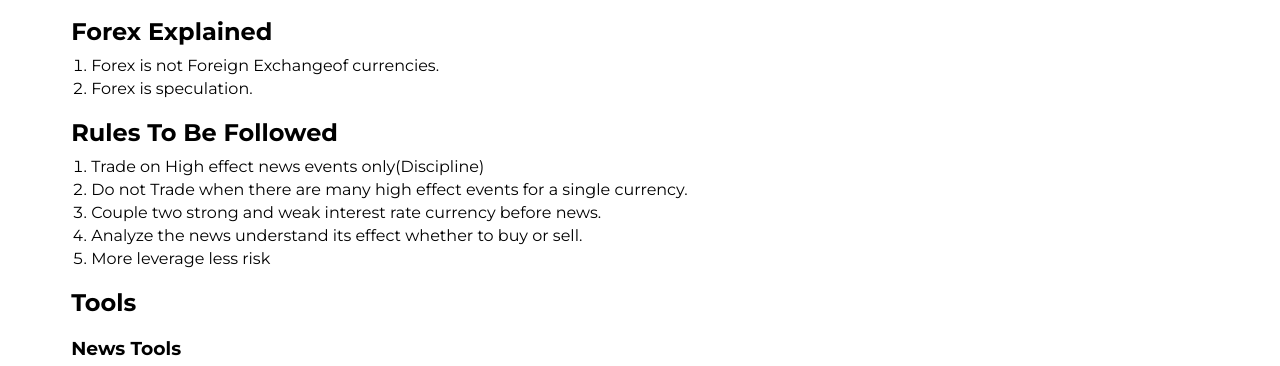
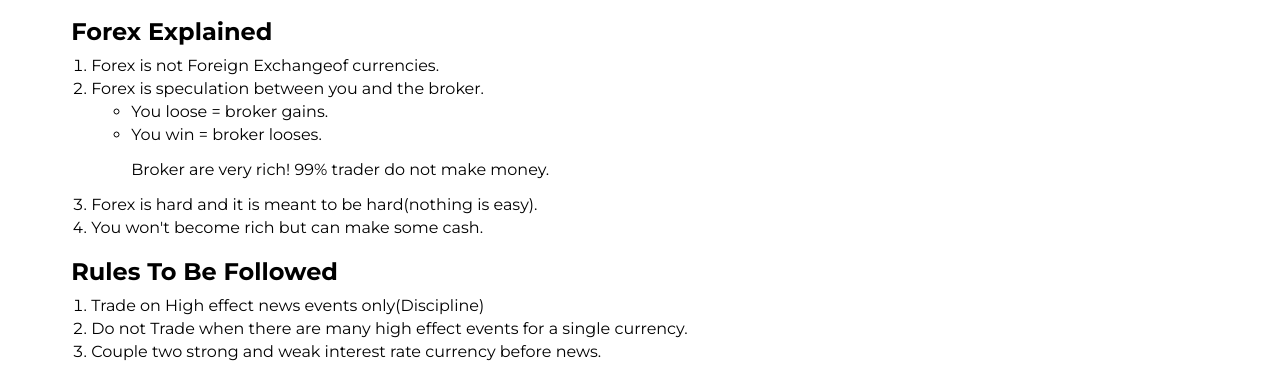
Before and after one commit to chebon254/Forex-Chart, a plain HTML site: page Forex/index.html in a window 1280 px wide. Shown: the part 1142-1508 px from the top of the page. Drawn offline with nearby package versions, Linux system fonts and the light colour scheme; a script that the page names is missing.

Commit message:
Code Change

```diff
--- a/Forex/index.html
+++ b/Forex/index.html
@@ -786,7 +786,14 @@
     <h2 style="width: 90%; margin: 20px auto 10px; text-align: left;">Forex Explained</h2>
     <ul style="width: 90%; margin: 0px auto 20px; text-align: left; list-style: decimal;">
         <li>Forex is not Foreign Exchangeof currencies.</li>
-        <li>Forex is speculation.</li>
+        <li>Forex is speculation between you and the broker.</li>
+            <ul>
+                <li>You loose = broker gains.</li>
+                <li>You win   = broker looses.</li>
+                <p>Broker are very rich! 99% trader do not make money.</p>
+            </ul>
+        <li>Forex is hard and it is meant to be hard(nothing is easy).</li>
+        <li>You won't become rich but can make some cash.</li>
     </ul>
     <h2 style="width: 90%; margin: 20px auto 10px; text-align: left;">Rules To Be Followed</h2>
     <ul style="width: 90%; margin: 0px auto 20px; text-align: left; list-style: decimal;">
```
